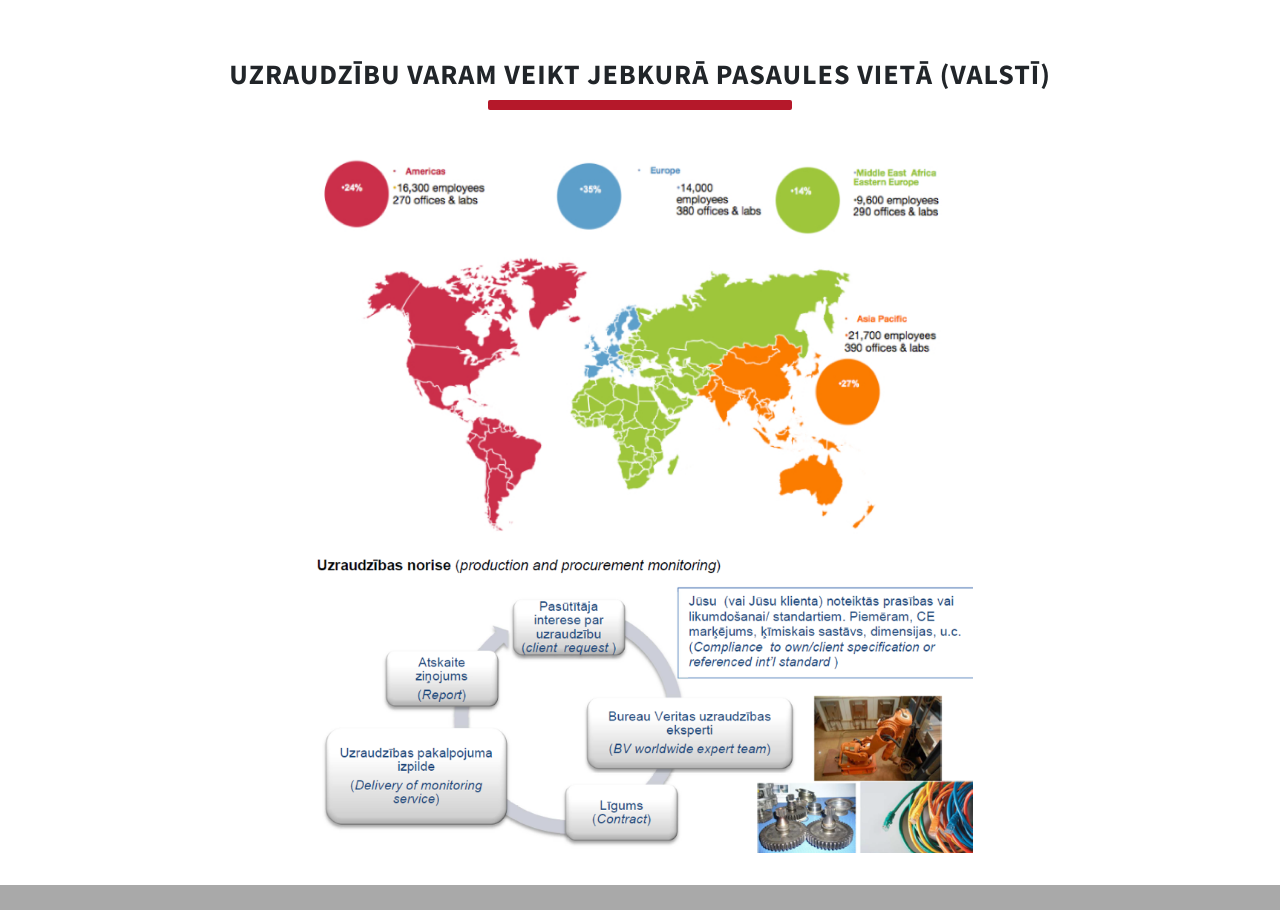
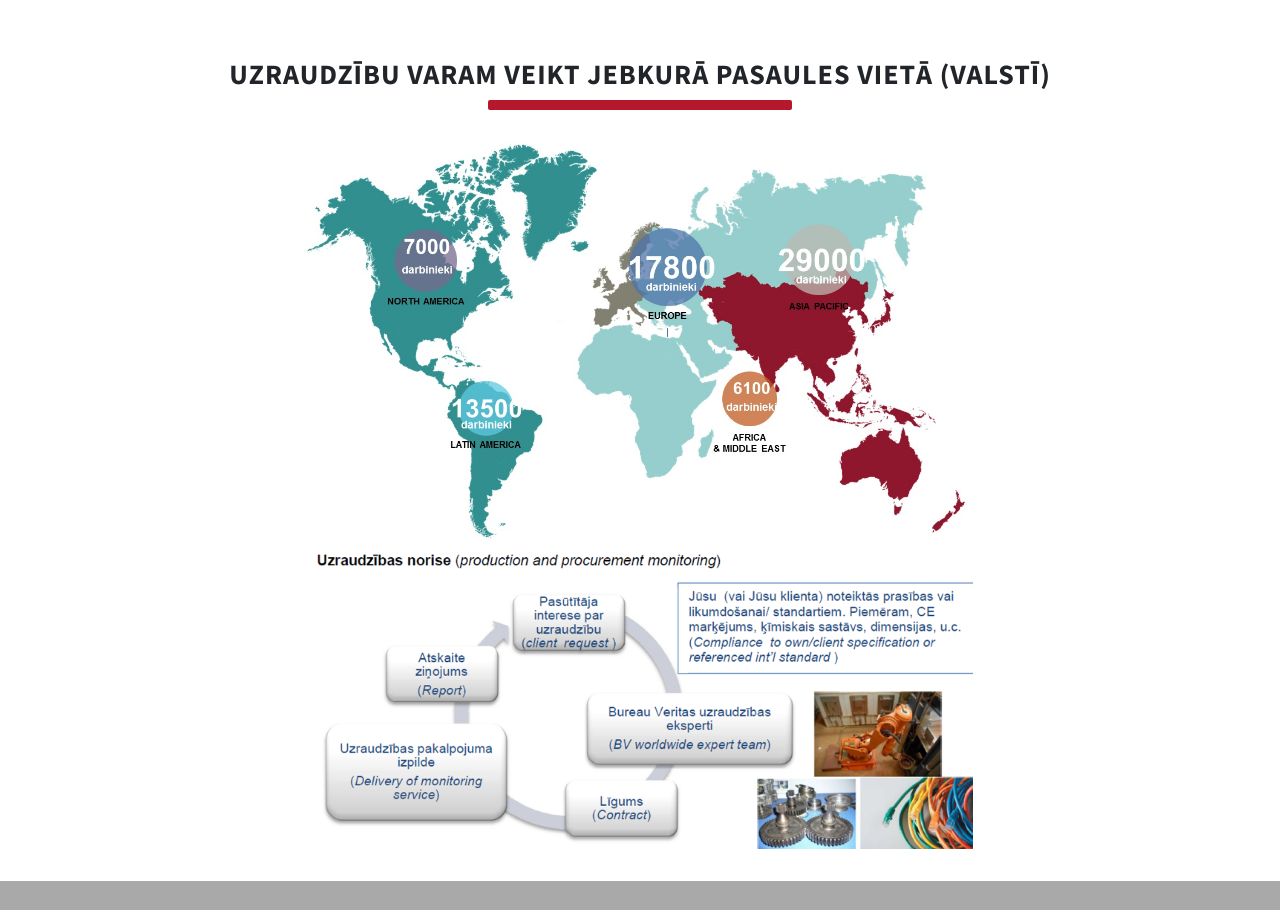
Before and after one commit to llinards/bureauveritas-piegades-uzraudziba, a website: page index.html in a window 1280 px wide. Shown: the part 1780-2690 px from the top of the page. Drawn offline with nearby package versions, Linux system fonts and the light colour scheme.

Commit message:
update to the office img

```diff
--- a/index.html
+++ b/index.html
@@ -205,7 +205,7 @@
             <hr class="section__hr">
             <div class="container pt-4">
                 <div class="img-office">
-                    <img class="img-fluid" src="img/offices.png" alt="">
+                    <img class="img-fluid" src="img/karte.jpg" alt="">
                 </div>
                 <div class="img-monitoring">
                     <img src="img/production_monitoring.png" alt="" class="img-fluid">
```
Also changed, not shown: img/karte.jpg (added), 1 other file.
